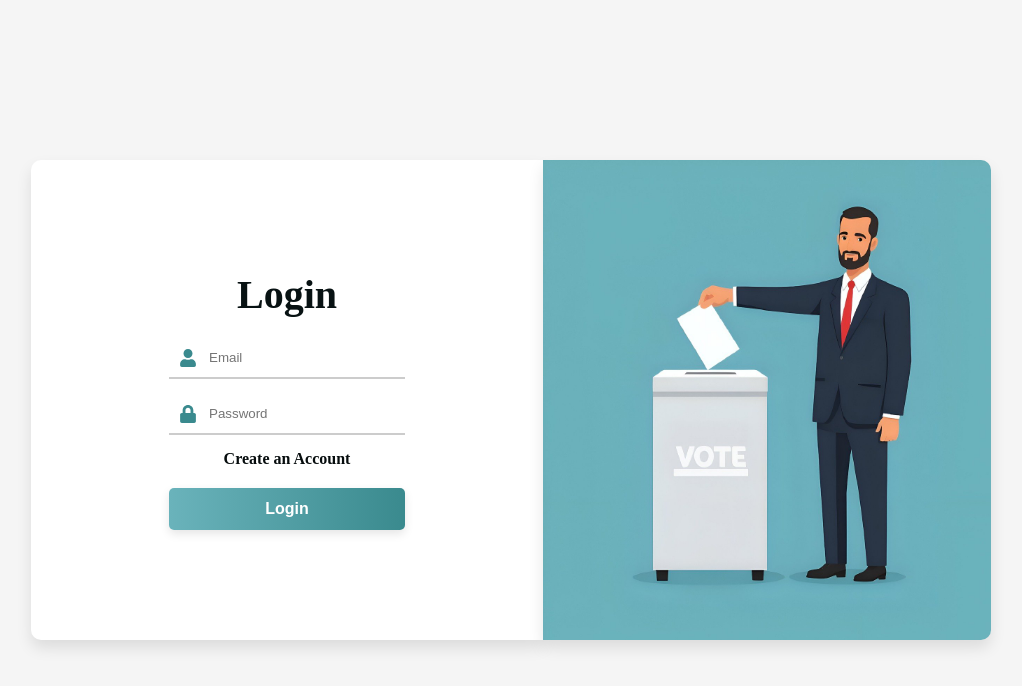
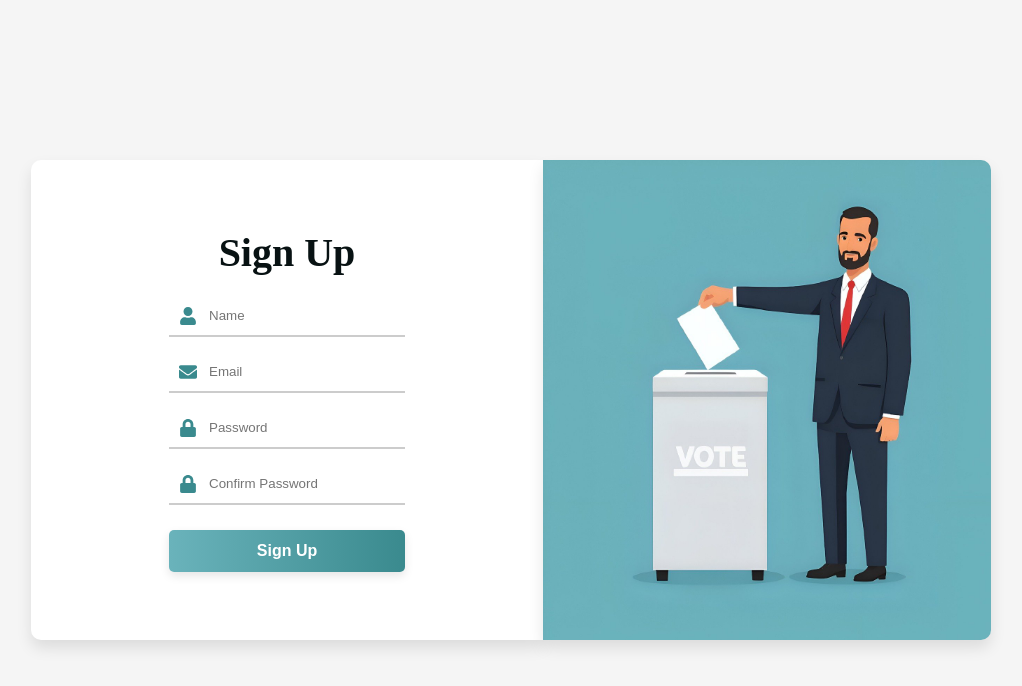
Before and after one commit to WebNinja95/vote-app, a React (Vite) app: page /signup in a window 1280 px wide. Shown: the top 686 px of the page, without its empty margins (129-1151 px from the left). Built offline with nearby package versions, Linux system fonts and the light colour scheme.

Commit message:
signup+login+firebase

```diff
--- a/package.json
+++ b/package.json
@@ -10,9 +10,11 @@
     "preview": "vite preview"
   },
   "dependencies": {
+    "firebase": "^11.0.2",
     "react": "^18.3.1",
     "react-dom": "^18.3.1",
-    "react-icons": "^5.3.0"
+    "react-icons": "^5.3.0",
+    "react-router-dom": "^6.28.0"
   },
   "devDependencies": {
     "@eslint/js": "^9.13.0",
--- a/src/App.jsx
+++ b/src/App.jsx
@@ -1,14 +1,17 @@
 import "./App.css";
 import Login from "./components/Login.jsx";
+import SignUp from "./components/SignUp.jsx";
+import HomePage from "./components/HomePage.jsx";
+import { BrowserRouter as Router, Routes, Route } from "react-router-dom";
 
-function App() {
+export default function App() {
   return (
-    <>
-      <div className="App">
-        <Login></Login>
-      </div>
-    </>
+    <Router>
+      <Routes>
+        <Route path="/" element={<Login />} />
+        <Route path="/signup" element={<SignUp />} />
+        <Route path="/homepage" element={<HomePage />} />
+      </Routes>
+    </Router>
   );
 }
-
-export default App;
--- /dev/null
+++ b/src/components/HomePage.jsx
@@ -0,0 +1,7 @@
+export default function HomePage() {
+  return (
+    <div>
+      <h1>Welcome to the Homepage!</h1>
+    </div>
+  );
+}
--- a/src/components/Login.jsx
+++ b/src/components/Login.jsx
@@ -1,14 +1,45 @@
+import { useState } from "react";
 import { FaUser, FaLock } from "react-icons/fa";
+import { auth } from "../firebase";
+import { signInWithEmailAndPassword } from "firebase/auth";
+import { useNavigate } from "react-router-dom";
 
-export default function () {
+export default function Login() {
+  const [email, setEmail] = useState("");
+  const [password, setPassword] = useState("");
+  const [error, setError] = useState("");
+  const navigate = useNavigate();
+
+  const handleLogin = async (e) => {
+    e.preventDefault();
+
+    if (!email || !password) {
+      setError("Email and password are required.");
+      return;
+    }
+
+    try {
+      await signInWithEmailAndPassword(auth, email, password);
+      navigate("/homepage");
+    } catch (err) {
+      setError("Invalid email or password.");
+    }
+  };
+
   return (
     <div className="warp">
       <div className="Form-Login">
         <h2>Login</h2>
-        <form>
+        <form onSubmit={handleLogin}>
           <div className="input-container">
             <FaUser className="input-icon" />
-            <input type="text" placeholder="Email" className="input-field" />
+            <input
+              type="text"
+              placeholder="Email"
+              className="input-field"
+              value={email}
+              onChange={(e) => setEmail(e.target.value)}
+            />
           </div>
           <div className="input-container">
             <FaLock className="input-icon" />
@@ -16,13 +47,17 @@ export default function () {
               type="password"
               placeholder="Password"
               className="input-field"
+              value={password}
+              onChange={(e) => setPassword(e.target.value)}
             />
           </div>
-          {/* Create Account Link */}
+          {error && <p className="error-message">{error}</p>}
           <a href="/signup" className="create-account-link">
             Create an Account
           </a>
-          <button className="login-button">Login</button>
+          <button type="submit" className="login-button">
+            Login
+          </button>
         </form>
       </div>
       <img src="/images/vote2.jpg" alt="" />
--- a/src/components/SignUp.jsx
+++ b/src/components/SignUp.jsx
@@ -0,0 +1,104 @@
+import { useState } from "react";
+import { FaUser, FaLock, FaEnvelope } from "react-icons/fa";
+import { auth, db } from "../firebase";
+import { createUserWithEmailAndPassword } from "firebase/auth";
+import { setDoc, doc } from "firebase/firestore";
+import { useNavigate } from "react-router-dom";
+
+export default function SignUp() {
+  const [name, setName] = useState("");
+  const [email, setEmail] = useState("");
+  const [password, setPassword] = useState("");
+  const [confirmPassword, setConfirmPassword] = useState("");
+  const [error, setError] = useState("");
+  const navigate = useNavigate();
+
+  const handleSignUp = async (e) => {
+    e.preventDefault();
+
+    // Form validation
+    if (!name || !email || !password || !confirmPassword) {
+      setError("All fields are required.");
+      return;
+    }
+    if (password !== confirmPassword) {
+      setError("Passwords do not match.");
+      return;
+    }
+
+    try {
+      const userCredential = await createUserWithEmailAndPassword(
+        auth,
+        email,
+        password
+      );
+      const user = userCredential.user;
+
+      // Store user data in Firestore
+      await setDoc(doc(db, "users", user.uid), {
+        uid: user.uid,
+        name,
+        email,
+      });
+
+      navigate("/");
+    } catch (err) {
+      setError(err.message);
+    }
+  };
+
+  return (
+    <div className="warp">
+      <div className="Form-Login">
+        <h2>Sign Up</h2>
+        <form onSubmit={handleSignUp}>
+          <div className="input-container">
+            <FaUser className="input-icon" />
+            <input
+              type="text"
+              placeholder="Name"
+              className="input-field"
+              value={name}
+              onChange={(e) => setName(e.target.value)}
+            />
+          </div>
+          <div className="input-container">
+            <FaEnvelope className="input-icon" />
+            <input
+              type="email"
+              placeholder="Email"
+              className="input-field"
+              value={email}
+              onChange={(e) => setEmail(e.target.value)}
+            />
+          </div>
+          <div className="input-container">
+            <FaLock className="input-icon" />
+            <input
+              type="password"
+              placeholder="Password"
+              className="input-field"
+              value={password}
+              onChange={(e) => setPassword(e.target.value)}
+            />
+          </div>
+          <div className="input-container">
+            <FaLock className="input-icon" />
+            <input
+              type="password"
+              placeholder="Confirm Password"
+              className="input-field"
+              value={confirmPassword}
+              onChange={(e) => setConfirmPassword(e.target.value)}
+            />
+          </div>
+          {error && <p className="error-message">{error}</p>}
+          <button type="submit" className="login-button">
+            Sign Up
+          </button>
+        </form>
+      </div>
+      <img src="/images/vote2.jpg" alt="" />
+    </div>
+  );
+}
--- /dev/null
+++ b/src/firebase.jsx
@@ -0,0 +1,19 @@
+// Import the functions you need from the SDKs you need
+import { initializeApp } from "firebase/app";
+import { getFirestore } from "firebase/firestore";
+import { getAuth } from "firebase/auth";
+
+const firebaseConfig = {
+  apiKey: "AIzaSyDNqJECVLl6nDdgYrOrnX9crpMX-iiReWk",
+  authDomain: "vote-app-bc85b.firebaseapp.com",
+  projectId: "vote-app-bc85b",
+  storageBucket: "vote-app-bc85b.firebasestorage.app",
+  messagingSenderId: "683684159728",
+  appId: "1:683684159728:web:403575137378648bea2235",
+  measurementId: "G-2T2S1VVBEV",
+};
+
+// Initialize Firebase
+const app = initializeApp(firebaseConfig);
+export const db = getFirestore(app);
+export const auth = getAuth(app);
```
Also changed, not shown: 1 other file (tests, documents, lock files or other folders).
